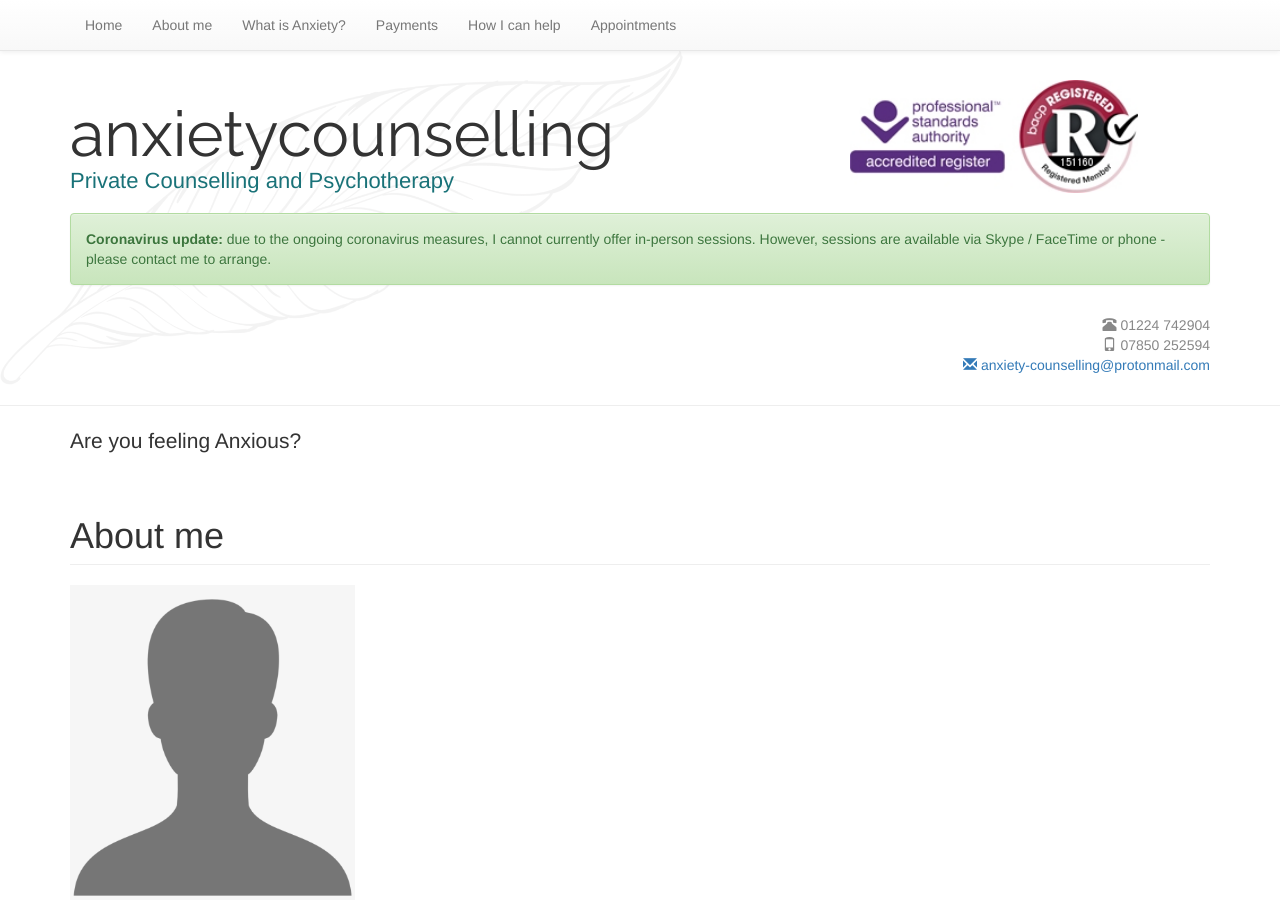
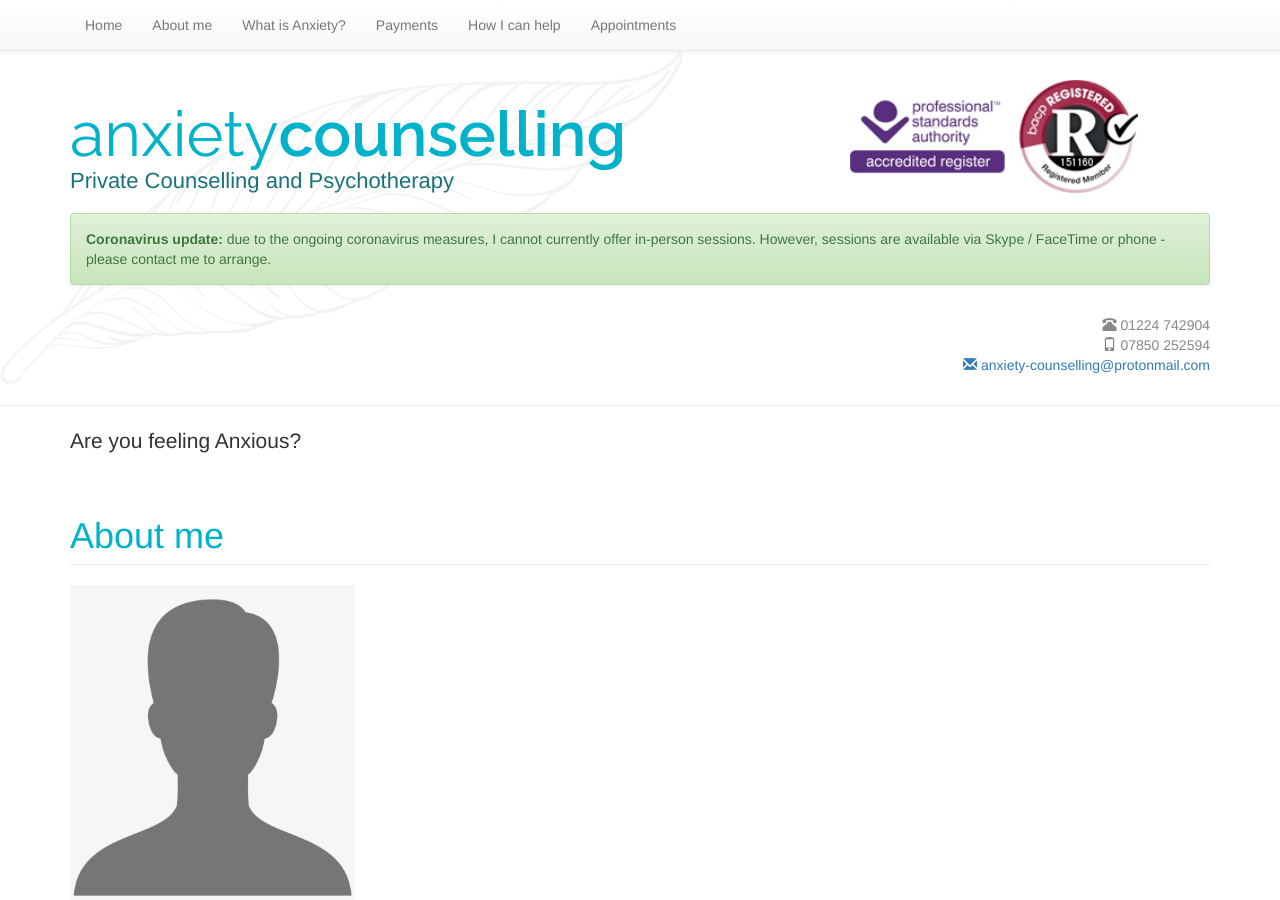
Before and after one commit to Anxiety-Counselling/anxiety-counselling.github.io, a Jekyll site: the page built from index.html, in a window 1280 px wide and 900 px high. Built offline with Jekyll 4.4.1, drawn with Linux system fonts in a browser that asks for light colours; the list of posts is cut into pages by our own code.

Commit message:
Adding initial site structure

```diff
--- a/_layouts/default.html
+++ b/_layouts/default.html
@@ -9,7 +9,7 @@
 				<div class="row vertical-align">
 					<div class="col-xs-8">
 						<h1 class="display-3 header">
-							<span class="audrey">anxiety</span><span class="burnett">counselling</span>
+							<span class="anxiety">anxiety</span><span class="counselling">counselling</span>
 						</h1>
 						<h3 class="sub">Private Counselling and Psychotherapy</h3>
 					</div>
--- a/index.html
+++ b/index.html
@@ -3,7 +3,7 @@ layout: default
 ---
 {% for post in site.posts %}
     <div id="{{ post.anchor }}" class="container">
-        <h1 class="page-header"><span class="audrey">{{ post.title }}</span></h1>
+        <h1 class="page-header"><span class="anxiety">{{ post.title }}</span></h1>
         {{ post.content || markdownify }}
     </div>
 {% endfor %}
```
